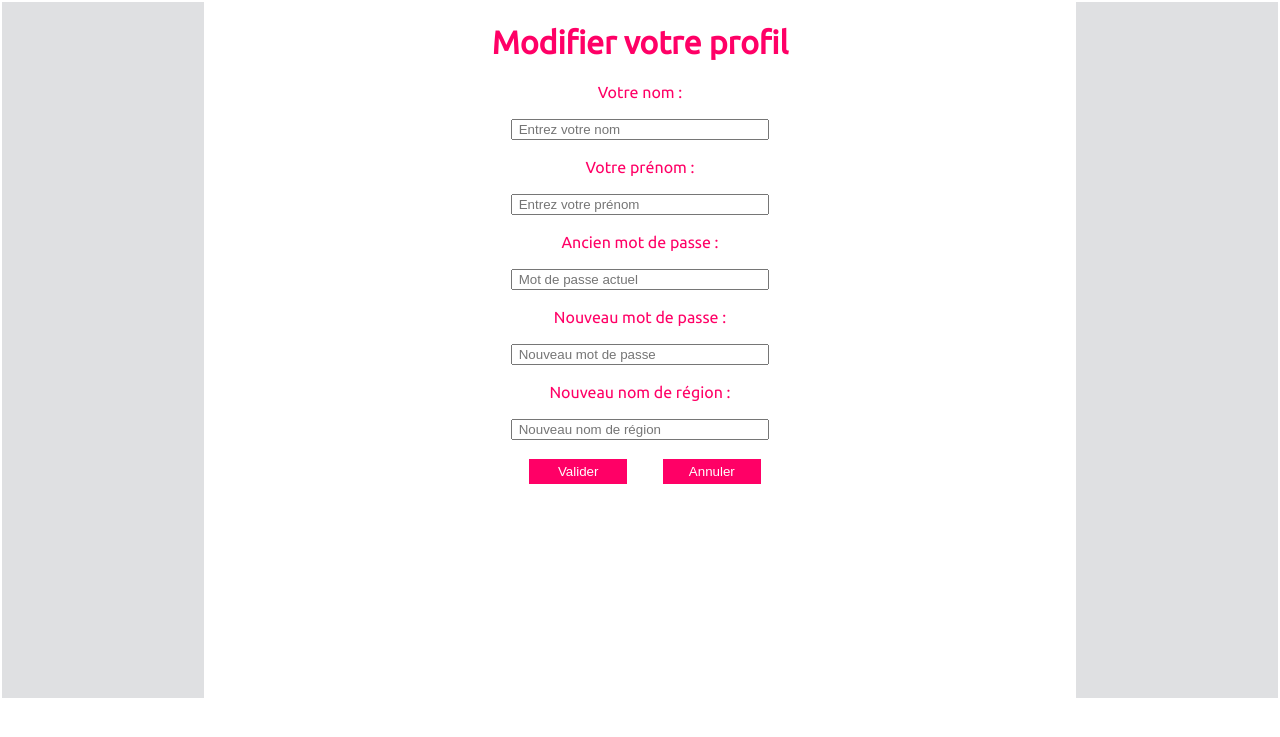
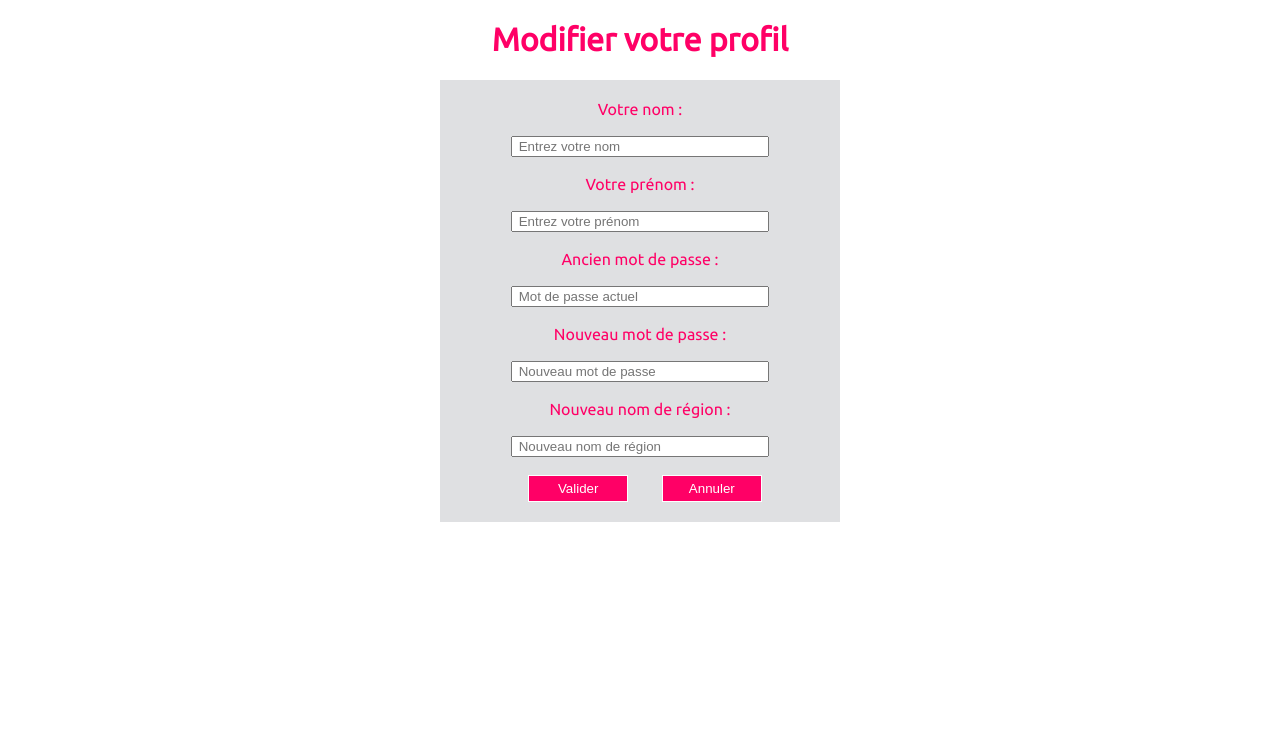
Before and after one commit to SoinSoin/PrjMeteo, a PHP site: page /formulaire_modifications.html in a window 1280 px wide. Shown: the top 737 px of the page. Run offline with PHP 8.4, Linux system fonts and the light colour scheme.

Commit message:
uniformisation des formulaires

```diff
--- a/ajouter_utilisateurs.html
+++ b/ajouter_utilisateurs.html
@@ -9,11 +9,12 @@
 </head>
 
 <body>
+            <h1>Ajouter un nouvel utilisateur</h1>
     <form class="box" action="cible.php" method="post">
-        <h1>Ajouter un nouvel utilisateur</h1>
+
         <div class="adresse">
             <p> Adresse Email :
-                <input type="text" name="adresse" required placeholder="nomutilisateur@gmail.com">
+                <input id="width-input" type="text" name="adresse" required placeholder="nomutilisateur@gmail.com">
             </p>
         </div>
         <label class="statut">
--- a/css/style_modif.css
+++ b/css/style_modif.css
@@ -20,6 +20,15 @@ h1
 }
 
 /*Style du formulaire */
+
+#formulaire {
+	margin: 0 auto;
+	background-color: #dfe0e2;
+	width: 400px;
+	padding-top: 20px;
+	padding-bottom: 20px;
+}
+
 input
 {
 	width: 250px;
@@ -46,22 +55,3 @@ input
     white-space: nowrap;
     background-color: #ff0066;
 }
-
-table
-{
-	width: 100%;
-	height: 700px;
-}
-
-/*Stylisation des 3 cellules (coté formulaire coté) */
-.colonnecentrale
-{
-	background-color: white;
-	vertical-align: top;
-}
-
-.colonnegrise
-{
-	width: 200px;
-	background-color: #dfe0e2;
-}
--- a/formulaire_inscription.html
+++ b/formulaire_inscription.html
@@ -46,7 +46,7 @@
         </form>
     </td>
     <!-- Cellule 3 -->
-    <td class="colonnegrise"></td>
+    <td></td>
 </table>
 </body>
 
--- a/formulaire_mdp_oublie.html
+++ b/formulaire_mdp_oublie.html
@@ -12,9 +12,10 @@
 		<!--Je déclare le container secondaire-->
 		<div id="titre">
 			<h1>Mot de passe oublié </h1>
+
 			<!--Je déclare le formulaire-->
 			<form id="formulaire">
-				<p>Veuillez entrer votre adresse mail :</p>
+			<p>Veuillez entrer votre adresse mail :</p>
 				<input type="email" name="email" placeholder="jeanbernard@mail.com" id="champ">
 				<br>
 				<input type="button" name="bouton" value="Envoyer" id="bouton" onclick="redirection()">
--- a/formulaire_modifications.html
+++ b/formulaire_modifications.html
@@ -1,64 +1,53 @@
-
 <!DOCTYPE html>
 <html>
+
 <head>
     <meta charset="utf-8">
     <title>METEON - Modifier votre profil</title>
     <link rel="stylesheet" type="text/css" href="css/style_modif.css">
 </head>
+
 <body>
-
-    <table>
-
-            <!--cellule 1-->
-            <td class="colonnegrise">
-
-            </td>
-
-            <!--cellule 2-->
-
-            <td class="colonnecentrale">
-
-                <div>
     <h1>Modifier votre profil</h1>
-                </div>
-
     <!--corps du formulaire-->
-
-                <form>
-
+    <form id="formulaire">
         <!--champs à remplir-->
-
-                    <label>Votre nom :</label><br><br>
-                    <input type="text" name="NOM" placeholder=" Entrez votre nom" required><br><br>
-
-                    <label>Votre prénom :</label><br><br>
-                    <input type="text" name="Prénom" placeholder=" Entrez votre prénom" required><br><br>
-
-                    <label>Ancien mot de passe :</label><br><br>
-                    <input type="password" name="ancienMDP" placeholder=" Mot de passe actuel"><br><br>
-
-                    <label>Nouveau mot de passe :</label><br><br>
-                    <input type="password" name="nouveauMDP" placeholder=" Nouveau mot de passe"><br><br>
-
-                    <label>Nouveau nom de région :</label><br><br>
-                    <input type="text" name="nomderegion" placeholder=" Nouveau nom de région"><br><br>
-
+        <label>Votre nom :</label>
+        <br>
+        <br>
+        <input type="text" name="NOM" placeholder=" Entrez votre nom" required>
+        <br>
+        <br>
+        <label>Votre prénom :</label>
+        <br>
+        <br>
+        <input type="text" name="Prénom" placeholder=" Entrez votre prénom" required>
+        <br>
+        <br>
+        <label>Ancien mot de passe :</label>
+        <br>
+        <br>
+        <input type="password" name="ancienMDP" placeholder=" Mot de passe actuel">
+        <br>
+        <br>
+        <label>Nouveau mot de passe :</label>
+        <br>
+        <br>
+        <input type="password" name="nouveauMDP" placeholder=" Nouveau mot de passe">
+        <br>
+        <br>
+        <label>Nouveau nom de région :</label>
+        <br>
+        <br>
+        <input type="text" name="nomderegion" placeholder=" Nouveau nom de région">
+        <br>
+        <br>
         <!--boutons-->
         <!-- Lien a faire en SQL/PHP-->
         <input id="valider" class="bouton" type="submit" name="Valider" value="Valider">
         <input id="annuler" class="bouton" type="submit" name="Annuler" value="Annuler">
     </form>
-            </td>
+    <!--cellule 3-->
+</body>
 
-            <!--cellule 3-->
-
-            <td class="colonnegrise">
-
-            </td>
-
-    </table>
-
-
-</body>
 </html>
```
Also changed, not shown: css/ajout.css (+8 -27 lines), css/formulaire_inscription.css (+11 -4 lines), css/stylemdpo.css (+5 -6 lines), 1 other file. Lines whose indentation alone changed are shown as unchanged.
